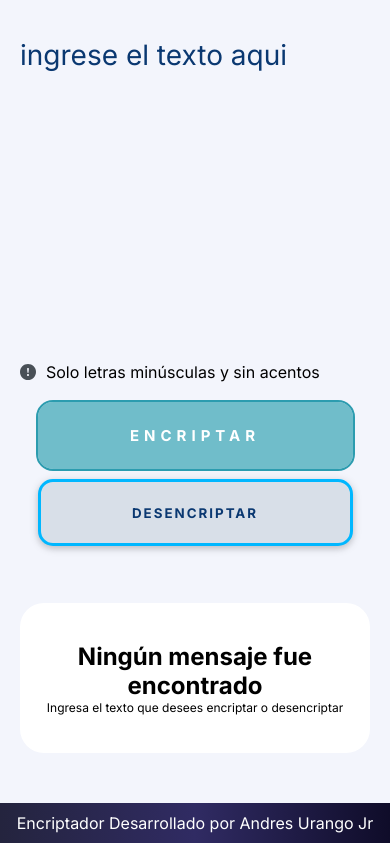
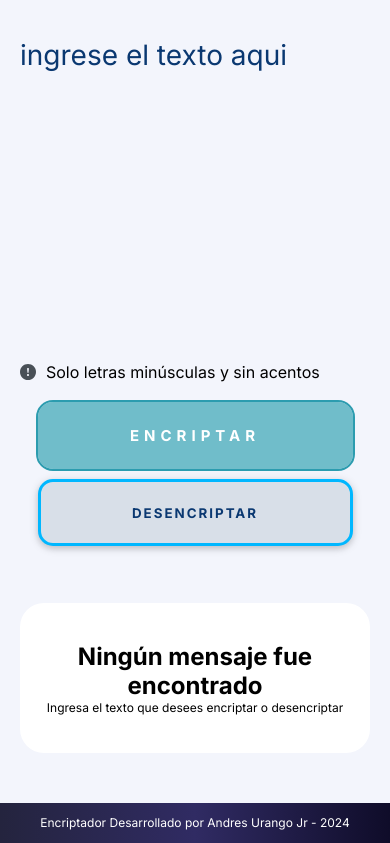
Before and after one commit to AndresUrango10/encriptadorDeTexto, a plain HTML site: page index.html in a window 390 px wide. Shown: the part 61-904 px from the top of the page. Drawn offline with Linux system fonts and the light colour scheme.

Commit message:
corrections

```diff
--- a/css/style.css
+++ b/css/style.css
@@ -194,6 +194,7 @@ textarea {
 /* btn desencriptar */
 
 .boton_desencriptar {
+    cursor: pointer;
     height: 67px;
     width: 90%;
     letter-spacing: 2px;
@@ -497,4 +498,8 @@ textarea {
         flex-direction: column;
         align-items: center;
     }
+
+    .texto_creditos {
+        font-size: 12px;
+    }
 }
--- a/index.html
+++ b/index.html
@@ -43,7 +43,7 @@
         </section>
     </main>
     <footer class=" bounce-in-top creditos">
-        <p class="texto_creditos">Encriptador Desarrollado por Andres Urango Jr</p>
+        <p class="texto_creditos">Encriptador Desarrollado por Andres Urango Jr - 2024</p>
     </footer>
     <script src="./js/script.js"></script>
     <script src="https://cdn.jsdelivr.net/gh/Moisesdemolf/lumina-alerts/lumina-alerts.js"></script>
```
